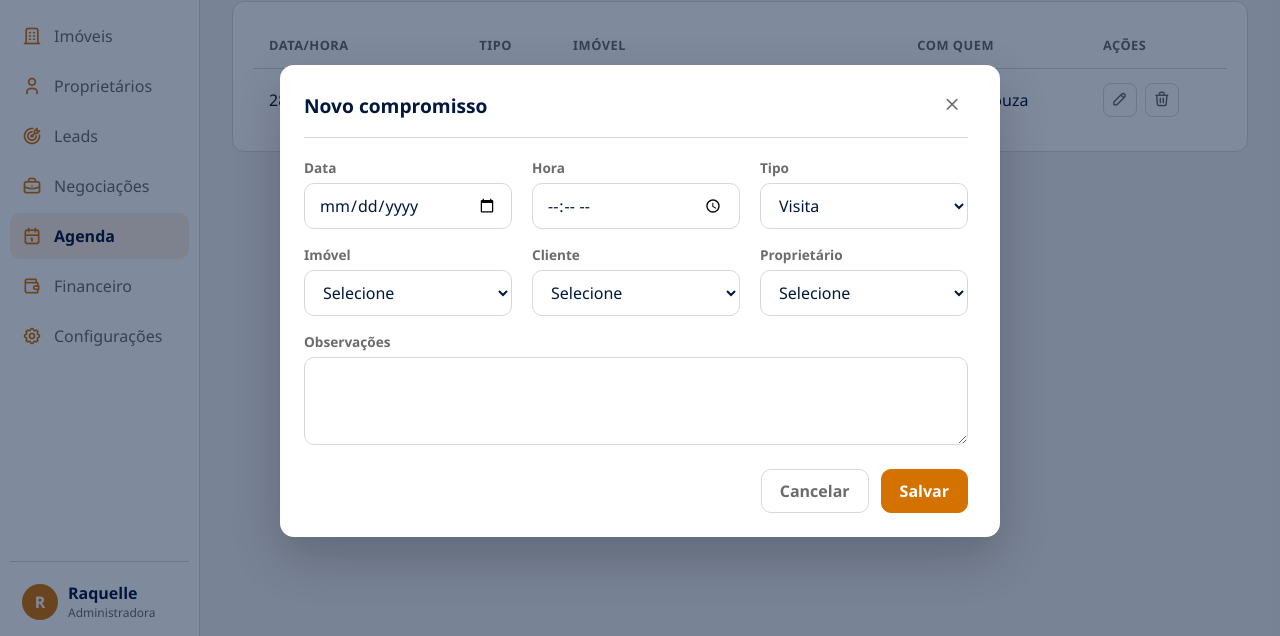
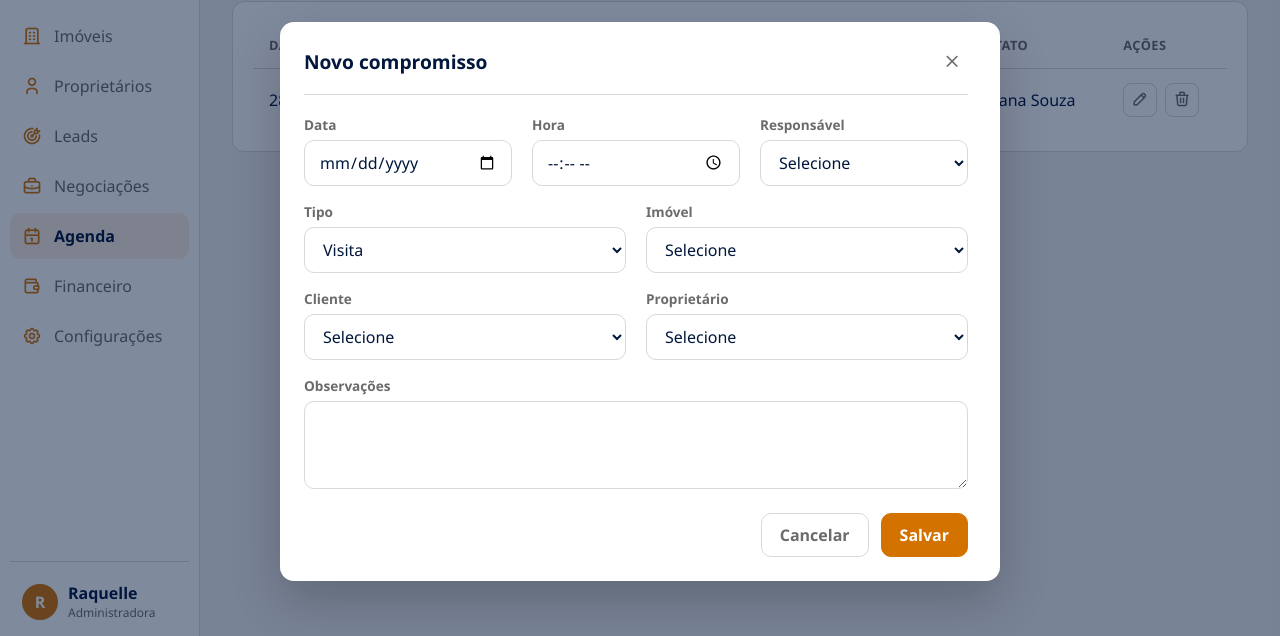
Before and after one commit to raquelleoliveira/admin-imob, a plain HTML site: page pages/agenda.html in a window 1280 px wide. Shown: the part 99-735 px from the top of the page. Drawn offline with Linux system fonts and the light colour scheme.

Commit message:
feat: responsável e coluna Contato na Agenda

```diff
--- a/pages/agenda.html
+++ b/pages/agenda.html
@@ -91,7 +91,8 @@
                             <th>Data/hora</th>
                             <th>Tipo</th>
                             <th>Imóvel</th>
-                            <th>Com quem</th>
+                            <th>Responsável</th>
+                            <th>Contato</th>
                             <th>Ações</th>
                         </tr>
                     </thead>
@@ -100,6 +101,7 @@
                             <td>28/10/2026 14:00</td>
                             <td>Visita</td>
                             <td>Apartamento 2 dorm — Centro</td>
+                            <td>Raquelle</td>
                             <td>Mariana Souza</td>
                             <td class="acoes">
                                 <button type="button" class="btn-icone" aria-label="Editar">
@@ -142,6 +144,17 @@
                     </div>
 
                     <div class="campo">
+                        <label for="responsavel">Responsável</label>
+                        <select id="responsavel" name="responsavel" required>
+                            <option value="">Selecione</option>
+                            <option value="raquelle">Raquelle</option>
+                            <option value="vitor">Vitor</option>
+                            <option value="corretor-externo">Corretor externo</option>
+                        </select>
+                    </div>
+                </div>
+
+                <div class="campo">
                     <label for="tipo">Tipo</label>
                     <select id="tipo" name="tipo">
                         <option value="visita">Visita</option>
@@ -151,9 +164,7 @@
                         <option value="outro">Outro</option>
                     </select>
                 </div>
-                </div>
 
-                <div class="form-linha-tres">
                 <div class="campo">
                     <label for="imovelId">Imóvel</label>
                     <select id="imovelId" name="imovelId">
@@ -174,7 +185,6 @@
                         <option value="">Selecione</option>
                     </select>
                 </div>
-                </div>
 
                 <div class="campo campo-largo">
                     <label for="observacoes">Observações</label>
```
Lines whose indentation alone changed are shown as unchanged.
